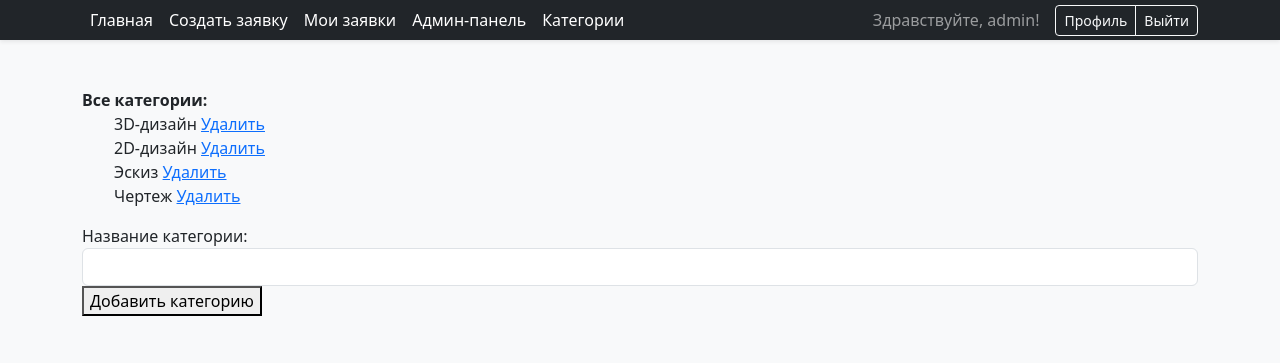
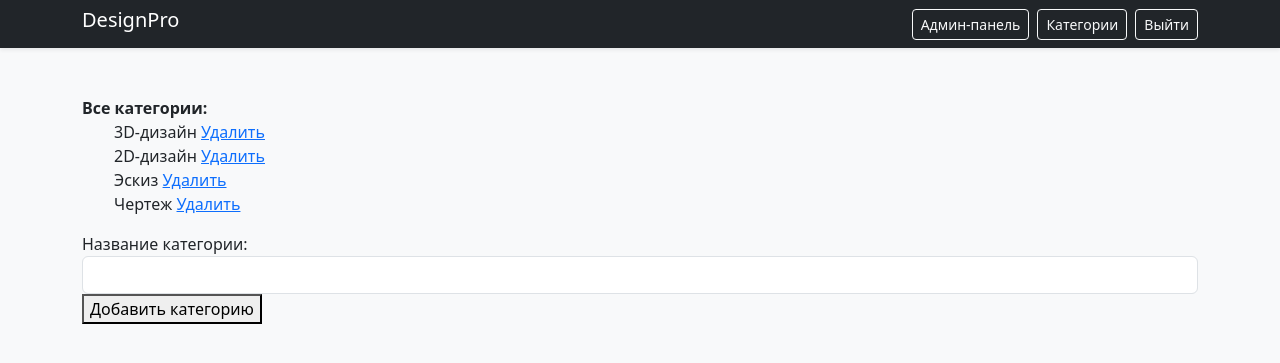
Before and after one commit to savin3/DesignPro, a Django app: page /catalog/category in a window 1280 px wide. Shown: the top 363 px of the page. Run offline with Django 5.2, Linux system fonts and the light colour scheme; a user stored in the database is signed in; data comes from the database, SQL or seed files in the repository; both versions use the stored data as it was after the commit; some libraries are stand-ins or nearby versions.

Commit message:
fix: base template

```diff
--- a/catalog/templates/catalog/base_template.html
+++ b/catalog/templates/catalog/base_template.html
@@ -10,33 +10,26 @@
 <body class="bg-light">
     <header class="bg-dark text-white shadow-sm">
         <div class="container">
-            <nav class="navbar navbar-expand navbar-dark bg-dark p-0">
-                <div class="navbar-nav flex-grow-1">
-                    <a class="nav-link text-white" href="{% url 'index' %}">Главная</a>
+            <div class="d-flex justify-content-between align-items-center py-2">
+                <a href="{% url 'index' %}" class="text-white text-decoration-none h5">DesignPro</a>
+                <div class="d-flex gap-2">
+                    {% if user.is_authenticated and perms.catalog.moderator_access %}
+                        <a href="{% url 'admin_panel' %}" class="btn btn-outline-light btn-sm">Админ-панель</a>
+                        <a href="{% url 'category' %}" class="btn btn-outline-light btn-sm">Категории</a>
+                    {% endif %}
                     {% if user.is_authenticated %}
-                        <a class="nav-link text-white" href="{% url 'create' %}">Создать заявку</a>
-                        <a class="nav-link text-white" href="{% url 'user_requests' %}">Мои заявки</a>
+                        <a href="{% url 'logout' %}" class="btn btn-outline-light btn-sm">Выйти</a>
+                    {% else %}
+                        <a href="{% url 'login' %}" class="btn btn-outline-light btn-sm">Войти</a>
+                        <a href="{% url 'register' %}" class="btn btn-primary btn-sm">Регистрация</a>
                     {% endif %}
-                    {% if user.is_authenticated and perms.catalog.moderator_access %}
-                        <a class="nav-link text-white" href="{% url 'admin_panel' %}">Админ-панель</a>
-                        <a class="nav-link text-white" href="{% url 'category' %}">Категории</a>
+                    {% if user.is_authenticated and not perms.catalog.moderator_access %}
+                        <a href="{% url 'profile' %}" class="btn btn-outline-light btn-sm">Профиль</a>
+                        <a href="{% url 'user_requests' %}" class="btn btn-outline-light btn-sm">Мои заявки</a>
+                        <a href="{% url 'create' %}" class="btn btn-outline-light btn-sm">Создать заявку</a>Ы
                     {% endif %}
                 </div>
-                <div class="d-flex align-items-center">
-                    {% if user.is_authenticated %}
-                        <span class="navbar-text me-3">Здравствуйте, {{ user.username }}!</span>
-                        <div class="btn-group btn-group-sm" role="group">
-                            <a href="{% url 'profile' %}" class="btn btn-outline-light btn-sm">Профиль</a>
-                            <a href="{% url 'logout' %}" class="btn btn-outline-light btn-sm">Выйти</a>
-                        </div>
-                    {% else %}
-                        <div class="btn-group btn-group-sm" role="group">
-                            <a href="{% url 'login' %}" class="btn btn-outline-light btn-sm">Войти</a>
-                            <a href="{% url 'register' %}" class="btn btn-primary btn-sm">Регистрация</a>
-                        </div>
-                    {% endif %}
-                </div>
-            </nav>
+            </div>
         </div>
     </header>
 
```
Also changed, not shown: db.sqlite3.
